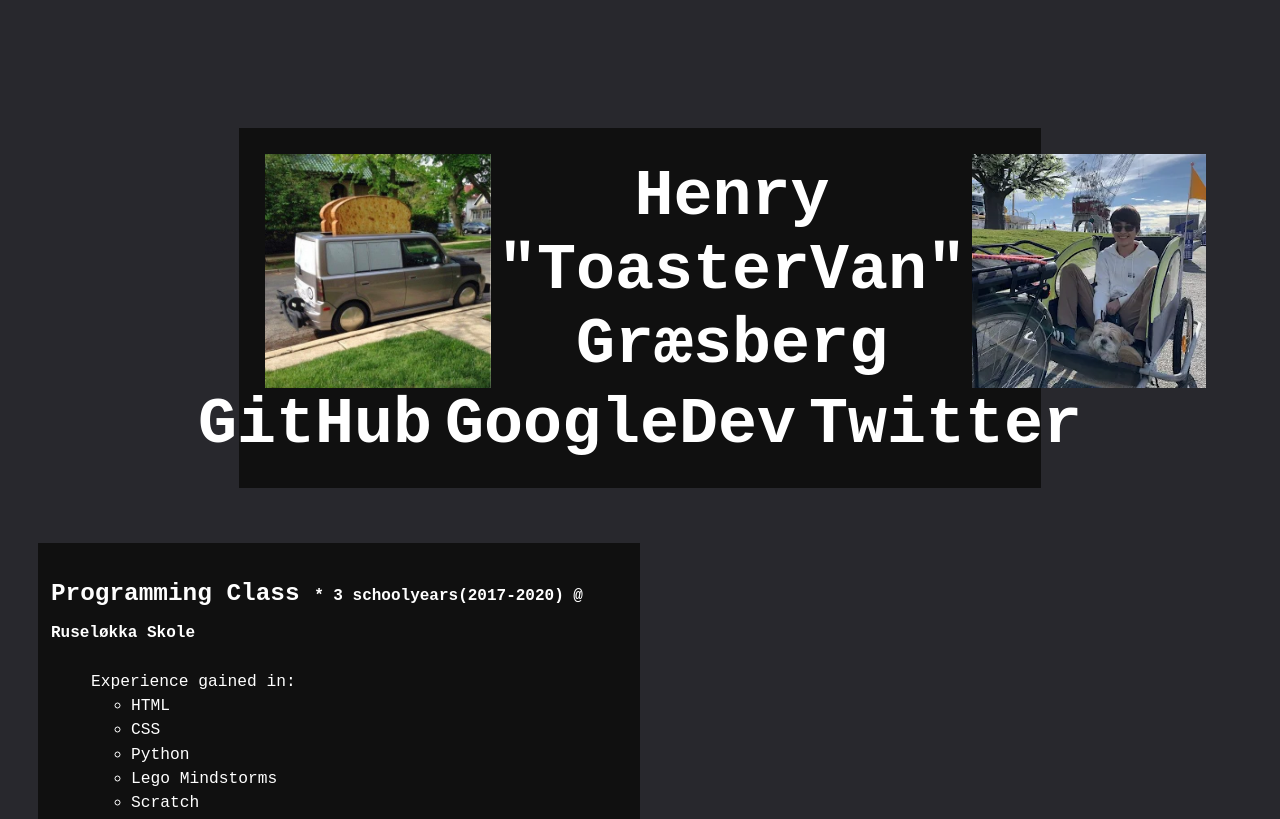
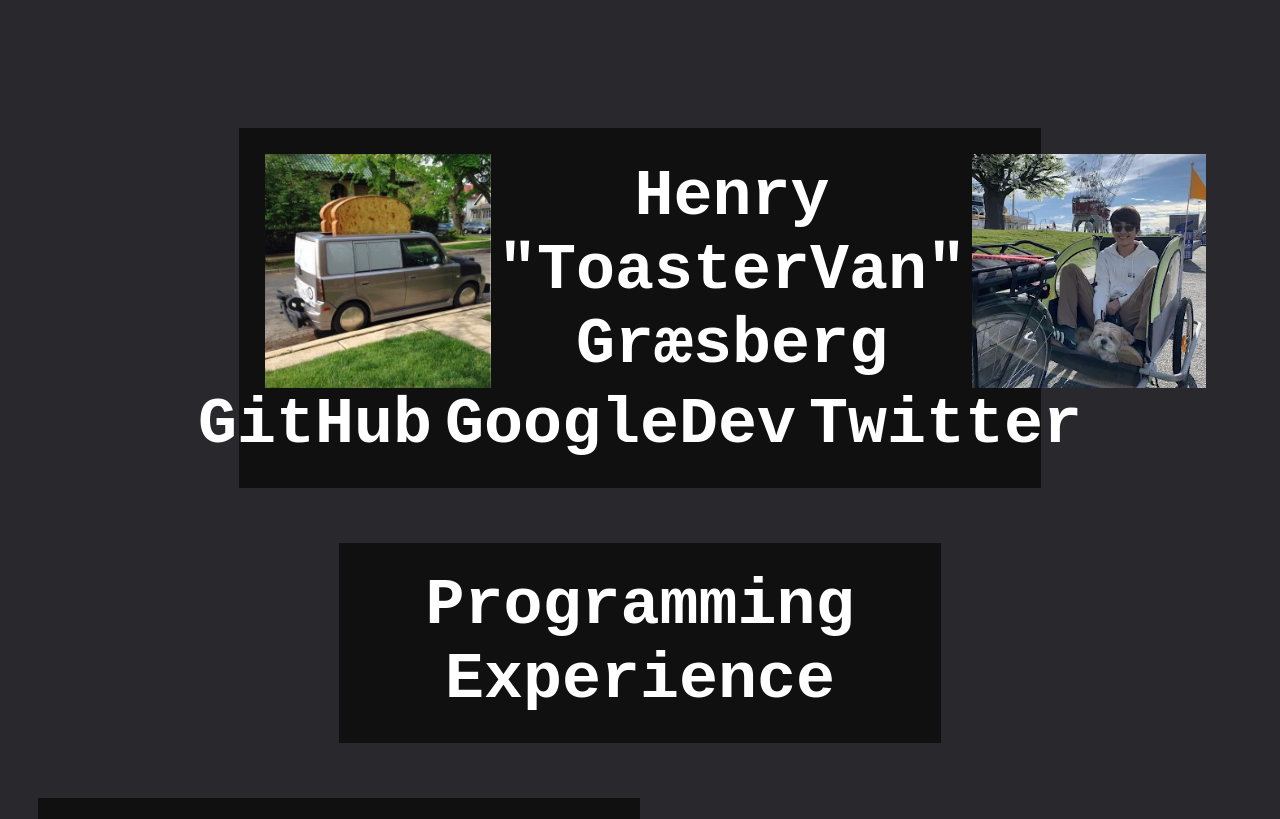
Before and after one commit to henrygraesberg/Portfolio, a plain HTML site: page index.html in a window 1280 px wide. Shown: the top 819 px of the page. Drawn offline with Linux system fonts and the light colour scheme.

Commit message:
Put "Programming experience" header in own div

```diff
--- a/index.html
+++ b/index.html
@@ -26,7 +26,9 @@
                 </div>
             </header>
 
-
+            <div style="grid-column: 4 / span 6; background: var(--dark-bg); margin-bottom: var(--spacing); padding: 2rem;">
+                <h1>Programming Experience</h1>
+            </div>
 
             <section class="left">
                 <h2>Programming Class <span style="font-size: large;">* 3 schoolyears(2017-2020) @ Ruseløkka Skole</span></h2>
```
